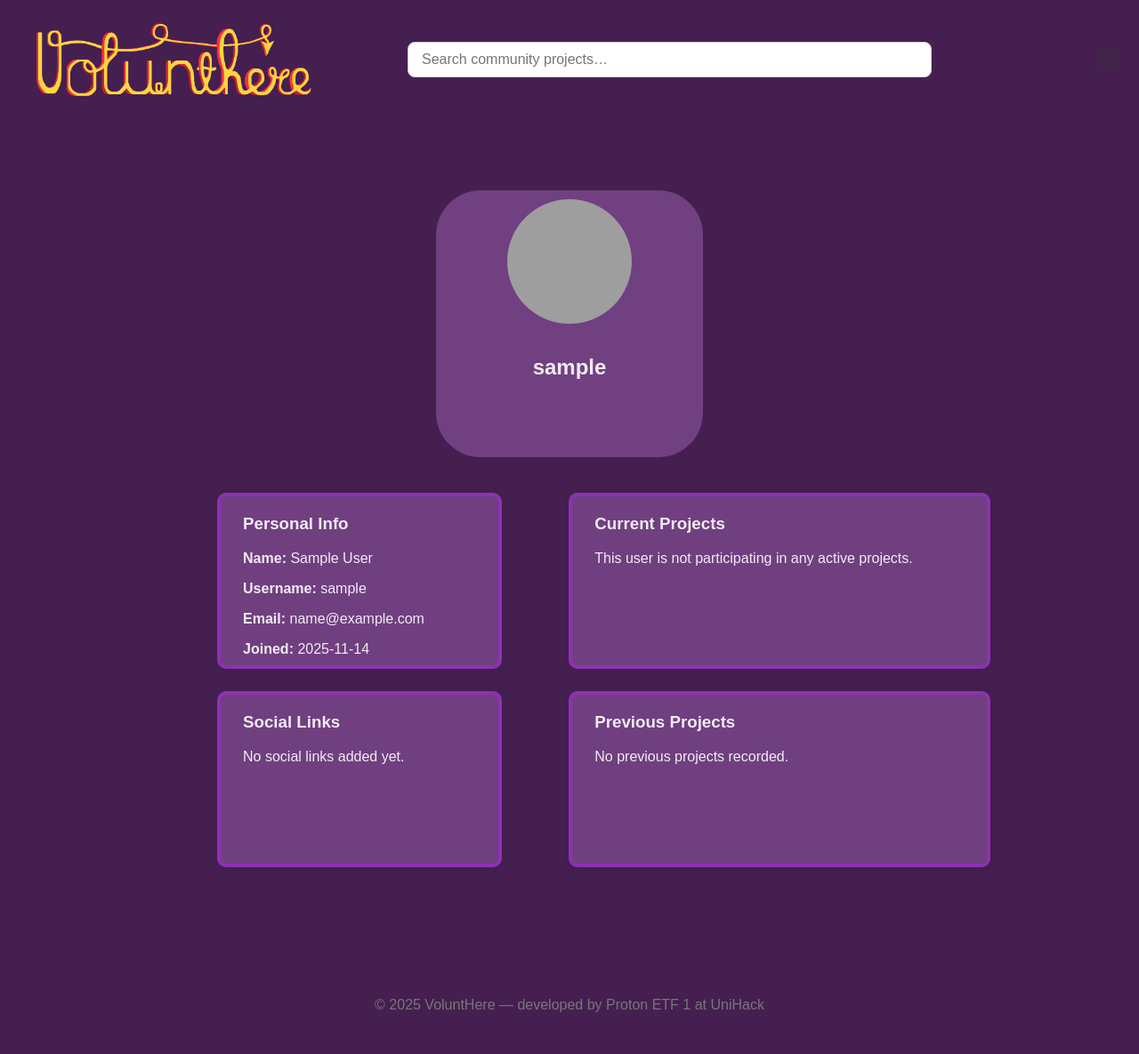
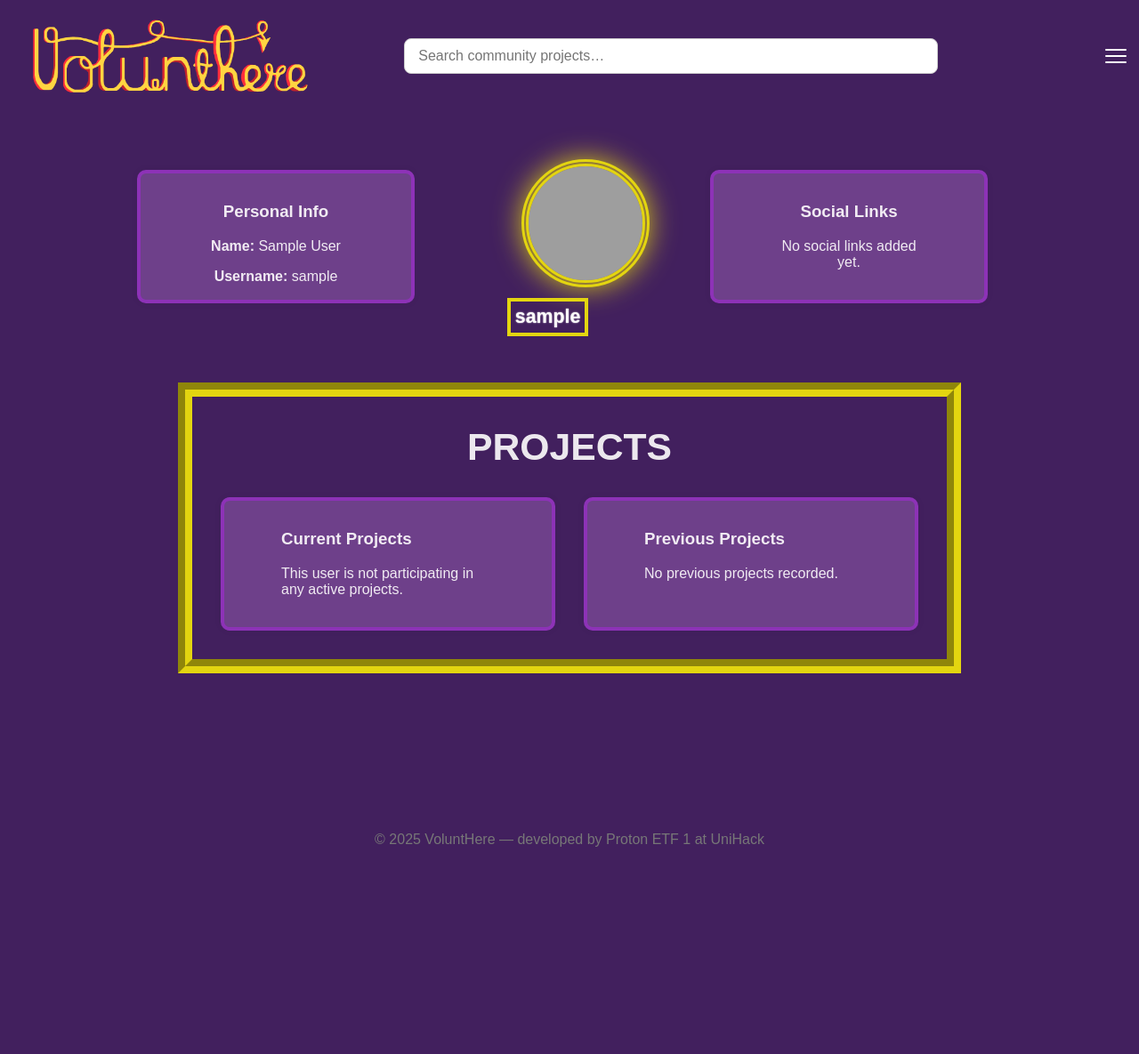
Before and after one commit to proton-org-rs/VoluntHere, a Flask app: page /auth/profile in a window 1280 px wide. Shown: the whole page at 89% size. After the commit the page ends 952 px from the top, so only its background shows below. Run offline with Flask 3, Linux system fonts and the light colour scheme; the visitor is signed in with stand-in values (Sample User, id 1); data comes from the database, SQL or seed files in the repository; data that the repository does not hold is empty; grey boxes are pictures that could not be loaded.

Commit message:
Implemented a dropdown list on the filter menu for each item. Still haven't made up my mind on what to do with the organizer filter. Want to polish up the pages with css and add more elements to the categories sublist.
CSS PUSH: Implemented several visual imrovements to the site, chages made to homepage, userprofile, burger-button, added borders to some places. Still waiting to resolve paddings in the profile icon box and slider changes in the filter box once implemented

CSS PUSH No. 2: Finally picked out a color palette, enlargened the logo and fixed some borders

CSS PUSH 3: Plenty of changes to user profile page, several design changes and a few colors changed.

```diff
--- a/app/static/css/base.css
+++ b/app/static/css/base.css
@@ -2,7 +2,7 @@
 body {
     font-family: Arial, sans-serif;
     margin: 0;
-    background-color: rgba(69,31,80,1);
+    background-color: rgba(46, 8, 77, 0.9);
     color: rgba(255,254,254, 0.9)
 }
 
@@ -21,7 +21,7 @@ body {
     display: flex;
     align-items: center;
     justify-content: space-between;
-    padding: 15px 15px;
+    padding: 0.7rem 0.7rem;
     width: 100%;
     box-sizing: border-box;
 
@@ -55,6 +55,7 @@ body {
         height: 50px;
         width: 50px;
         cursor: pointer;
+        margin-top: -0.2rem;
     }
 }
 
--- a/app/static/css/partials/burger-menu.css
+++ b/app/static/css/partials/burger-menu.css
@@ -11,10 +11,10 @@
     background: none;
     border: none;
     cursor: pointer;
-    padding: 8px;
+    padding: 0.2rem;
     display: flex;
     flex-direction: column;
-    gap: 5px;
+    gap: 0.3rem;
 }
 
 /* Tri linije */
@@ -25,6 +25,7 @@
     background: #333;
     border-radius: 2px;
     transition: transform 0.2s ease, opacity 0.2s ease;
+    background: rgba(255,254,254,1);
 }
 
 /* Animacija kad je otvoreno */
--- a/app/static/css/user-profile.css
+++ b/app/static/css/user-profile.css
@@ -3,26 +3,54 @@
 ================================ */
 
 .profile-head {
-    display: flex;
-    flex-direction: column;
+    display: grid;
+    grid-template-columns: 0.4fr 0.2fr 0.4fr;
     align-items: center;       /* centriranje */
     text-align: center;
-    margin: auto;
-    width: 300px;
-    height: 300px;
-    margin-top: 40px;
-    margin-bottom: 40px;
-    background: rgba(212, 141, 242, 0.3);
-    border-radius: 50px;
+    margin: 1rem 4rem;
+    gap: 6rem;
 }
 
-.profile-head .profile-pic {
-    width: 140px;
-    height: 140px;
-    margin-top: 10px;
+.profile-head .profile-image {
+    width: 8.75rem;
+    height: 8.75rem;
+    margin-top: 0.813rem;
     border-radius: 50%;
     object-fit: cover;
-    margin-bottom: 15px;
+    margin-bottom: 0.938rem;
+}
+
+/* profilna slika */
+.profile-head .profile-image .profile-pic {
+    width: 8rem;
+    height: 8rem;
+    margin-top: -1rem;
+    margin-left: 1.5rem;
+
+    border-radius: 10rem;
+    border-style: double;
+    border-color: rgba(227, 213, 16, 1);
+    border-width: 0.5rem;
+    filter: drop-shadow(0 0 1rem rgba(227, 213, 16, 1));
+}
+
+/* username stil */
+.profile-head .profile-image h1 {
+    display: block;
+    width: fit-content;
+    margin: 0.5rem auto 0 auto;
+    margin-left: 0.5rem;
+    font-size: 16pt;
+    border-style: solid;
+    border-width: 0.25rem;
+    border-color: rgba(227, 213, 16, 1);
+    padding: 0.3rem;
+    margin-top: 0.5rem;
+    text-shadow: 0 0 0.1rem rgba(255, 254, 254, 1);
+}
+
+.profile-head .social{
+    margin-left: -1rem;
 }
 
 
@@ -31,44 +59,38 @@
 ================================ */
 
 .profile-info {
-    display: grid;
-    grid-template-columns: 1fr 1fr;   /* leva | desna kolona */
-    gap: 40px;
-    width: 100%;
-    padding: 0 40px;                  /* grljenje containera */
+    width: 80%;
+    margin: 2rem auto;
+    margin-top: 5rem;
+    border: 1rem groove rgba(227, 213, 16);
+    padding: 2rem;
     box-sizing: border-box;
-    justify-items: center;
 }
 
-
-/* LEVA STRANA */
-.profile-info-left {
-    display: flex;
-    flex-direction: column;
-    gap: 25px;
-    align-items: flex-start;          /* grli levu stranu */
+.projects-title h1 {
+    text-align: center;
+    font-size: 32pt;
+    margin: 0 0 2rem 0;
 }
 
-
-/* DESNA STRANA */
-.profile-info-right {
-    display: flex;
-    flex-direction: column;
-    gap: 25px;
-    align-items: flex-end;            /* grli desnu stranu */
+/* DOLE STRANA */
+.profile-info-bottom {
+    display: grid;
+    grid-template-columns: 1fr 1fr;
+    gap: 2rem;
 }
-
 
 /* KARTICE */
 .card {
     background: rgba(212, 141, 242, 0.3);
-    padding: 20px 25px;
+    padding: 2rem 4rem;
     border-radius: 10px;
     box-shadow: 0 0 8px rgba(0,0,0,0.05);
     width: 100%;
-    max-width: 500px;                 /* da se ne širi beskonačno */
+    max-width: none;                 /* da se ne širi beskonačno */
     height: 150px;
     overflow-y: auto;
+    box-sizing: border-box;
     border-style: solid;
     border-width: 4px;
     border-color: rgba(171, 36, 227, 0.5);
--- a/app/templates/index.html
+++ b/app/templates/index.html
@@ -12,7 +12,6 @@
 
     <!-- Section Title -->
     <div class="section-title">Recent Projects</div>
-
     <!-- Filter Bar -->
     <aside class="filter-bar">
         <h3>Filters</h3>
@@ -43,4 +42,6 @@
 
 </section>
 
+
+
 {% endblock %}
--- a/app/templates/user/user-profile.html
+++ b/app/templates/user/user-profile.html
@@ -8,16 +8,6 @@
 {% block content %}
 
 <section class="profile-head">
-    <img src="{{ user.profile_pic if user.profile_pic else url_for('static', filename='images/default-profile.png') }}"
-         alt="profile picture"
-         class="profile-pic">
-    <h1>{{ user.username }}</h1>
-</section>
-
-<section class="profile-info">
-
-    <!-- LEFT COLUMN -->
-    <div class="profile-info-left">
 
     <!-- PERSONAL INFO -->
     <div class="personal-info card">
@@ -27,6 +17,13 @@
         <p><strong>Username:</strong> {{ user.username }}</p>
         <p><strong>Email:</strong> {{ user.email }}</p>
         <p><strong>Joined:</strong> {{ user.created_at.strftime('%Y-%m-%d') }}</p>
+    </div>
+
+    <div class="profile-image">
+        <img src="{{ user.profile_pic if user.profile_pic else url_for('static', filename='images/default-profile.png') }}"
+         alt="profile picture"
+         class="profile-pic">
+        <h1>{{ user.username }}</h1>
     </div>
 
      <!-- SOCIAL -->
@@ -48,12 +45,15 @@
         {% endif %}
     </div>
 
+</section>
+
+<section class="profile-info">
+
+    <div class="projects-title">
+        <h1>PROJECTS</h1>
     </div>
-
-
-
     <!-- RIGHT COLUMN -->
-    <div class="profile-info-right">
+    <div class="profile-info-bottom">
 
         <!-- CURRENT PROJECTS -->
         <div class="current-projects card">
@@ -89,6 +89,4 @@
 
 </section>
 
-
-
 {% endblock %}
```
Also changed, not shown: app/static/css/index.css (+4 -10 lines). Lines whose indentation alone changed are shown as unchanged.
